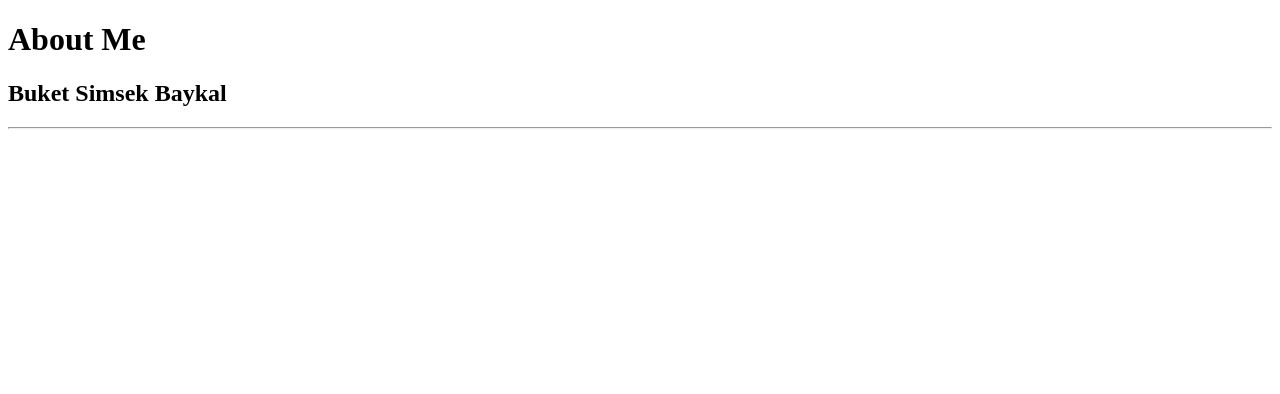
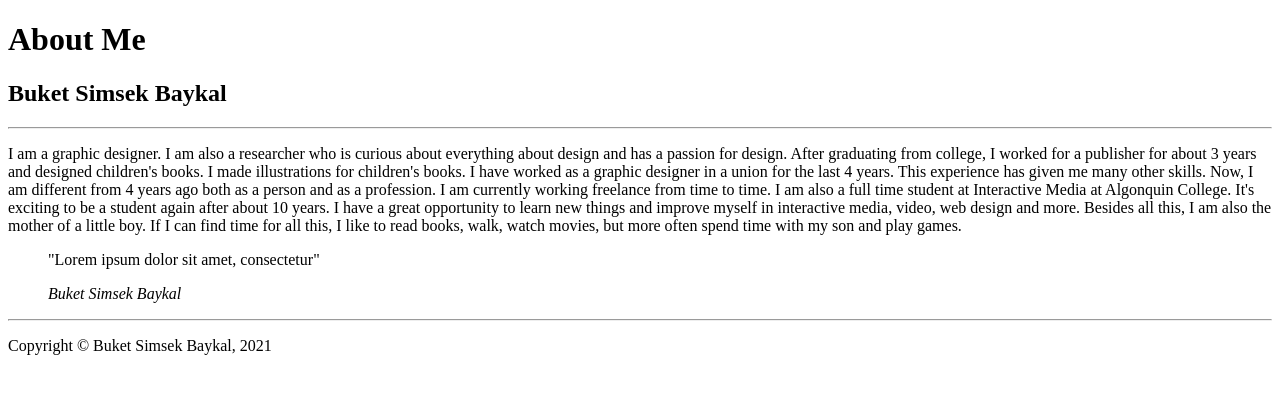
Before and after one commit to sims0058/sims0058.github.io, a plain HTML site: page html-assignment/index.html in a window 1280 px wide. Drawn offline with Linux system fonts and the light colour scheme.

Commit message:
adds copyright information

```diff
--- a/html-assignment/index.html
+++ b/html-assignment/index.html
@@ -14,19 +14,35 @@
             <article>
                 <h2>Buket Simsek Baykal</h2>
                 <hr>
+                <p>
+                    I am a graphic designer. I am also a researcher who is curious about everything about design and has a passion for design.
+                    After graduating from college, I worked for a publisher for about 3 years and designed children's books.
+                    I made illustrations for children's books. I have worked as a graphic designer in a union for the last 4 years.
+                    This experience has given me many other skills. Now, I am different from 4 years ago both as a person and as a profession.
+                    I am currently working freelance from time to time. I am also a full time student at Interactive Media at Algonquin College.
+                    It's exciting to be a student again after about 10 years. I have a great opportunity to learn new things and improve myself in interactive media, video, web design and more.
+                    Besides all this, I am also the mother of a little boy. If I can find time for all this, I like to read books, walk, watch movies, but more often spend time with my son and play games.
+                </p>
+                <blockquote> "Lorem ipsum dolor sit amet, consectetur"
+                    <p>
+                        <cite> Buket Simsek Baykal</cite>
 
-
-
-            </article>
+                    </p>
+                </blockquote>
+                <hr>
 
 
 
 
 
 
-
-
+            </article>
 
         </main>
+        <footer>
+            <p>
+                Copyright &copy; Buket Simsek Baykal, 2021
+            </p>
+        </footer>
     </body>
 </html>
```
